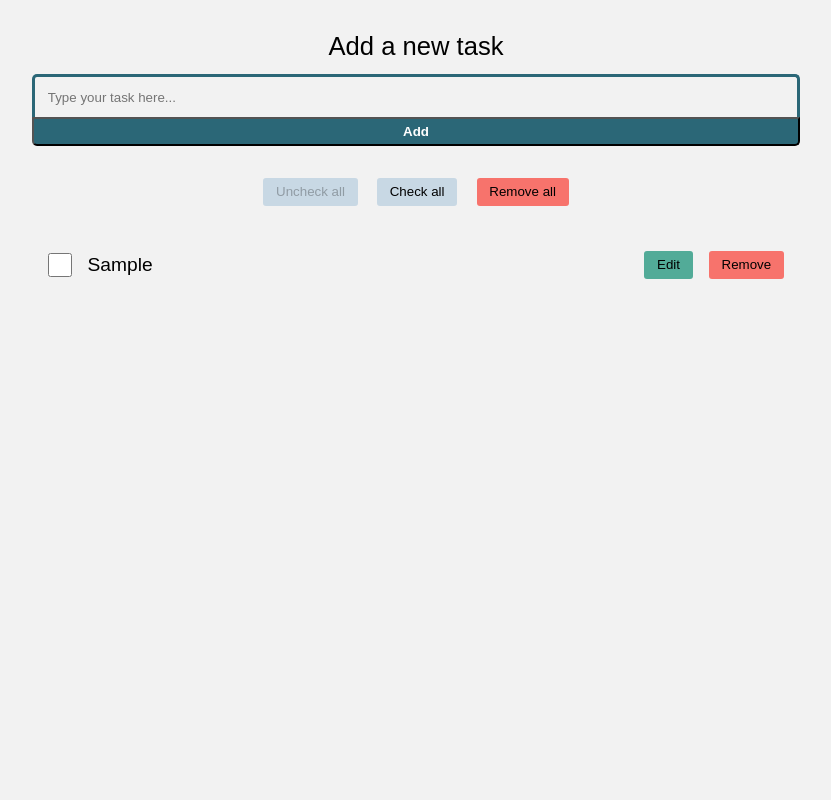
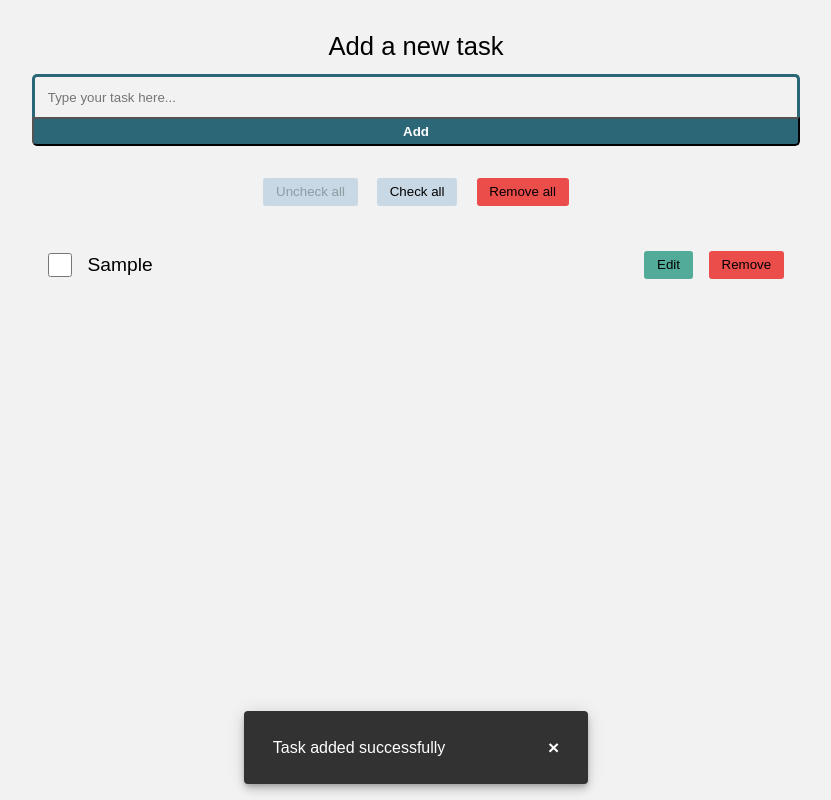
Before and after one commit to GiovanniCarboni/tw-test-one, a React (Create React App) app: page / in a window 1280 px wide. Both pictures are taken after typing "Sample" into the empty fields and a click on the input "Add". Shown: the whole page, without its empty margins (224-1055 px from the left). Built offline with nearby package versions, Linux system fonts and the light colour scheme.

Commit message:
Added input feedback popup

```diff
--- a/public/index.html
+++ b/public/index.html
@@ -16,6 +16,7 @@
   </head>
   <body>
     <noscript>You need to enable JavaScript to run this app.</noscript>
+    <div id="popup"></div>
     <div id="root"></div>
     <!--
       This HTML file is a template.
--- a/src/components/NewTask/NewTask.js
+++ b/src/components/NewTask/NewTask.js
@@ -1,27 +1,42 @@
 import React, { useRef, useContext } from "react";
-import { TaskContext } from "../../store/TaskContext";
 import { v4 as uuid } from "uuid";
+import Popup from "../UI/Popup";
 
 import classes from "./NewTask.module.css";
 
+import { TaskContext } from "../../store/TaskContext";
+import PopupContext from "../../store/PopupContext";
+
 export default function NewTask() {
   const taskInputRef = useRef();
+
   const { handleAddTask } = useContext(TaskContext);
+  const { isDisplayed, displayMessage } = useContext(PopupContext);
 
   const onAddTask = (e) => {
     e.preventDefault();
+    const input = taskInputRef.current;
+
+    if (input.value.trim().length < 1) {
+      displayMessage("This task name is not valid");
+      return;
+    }
 
     handleAddTask({
       id: uuid(),
-      text: taskInputRef.current.value,
+      text: input.value,
       checked: false,
     });
 
-    taskInputRef.current.value = "";
+    console.log("ciao");
+    displayMessage("Task added successfully");
+
+    input.value = "";
   };
 
   return (
     <form className={classes.form} onSubmit={onAddTask}>
+      {isDisplayed && <Popup />}
       <label htmlFor="add-task">Add a new task</label>
       <input
         id="add-task"
--- /dev/null
+++ b/src/components/UI/Popup.js
@@ -0,0 +1,16 @@
+import React, { useContext } from "react";
+
+import classes from "./Popup.module.css";
+
+import PopupContext from "../../store/PopupContext";
+
+export default function Popup() {
+  const { message, onClose } = useContext(PopupContext);
+
+  return (
+    <div className={classes.popup}>
+      <p>{message}</p>
+      <div onClick={onClose}>&times;</div>
+    </div>
+  );
+}
--- /dev/null
+++ b/src/components/UI/Popup.module.css
@@ -0,0 +1,51 @@
+.popup {
+  position: fixed;
+  bottom: 1rem;
+  left: 50%;
+  transform: translateX(-50%);
+  display: flex;
+  align-items: center;
+  justify-content: center;
+  background: #323232;
+  color: #fff;
+  z-index: 5;
+  border-radius: 4px;
+  min-width: 344px;
+  max-width: 672px;
+  box-shadow: 0px 3px 5px -1px rgba(0, 0, 0, 0.2),
+    0px 6px 10px 0px rgba(0, 0, 0, 0.14), 0px 1px 18px 0px rgba(0, 0, 0, 0.12);
+  padding: 0.8rem;
+  animation: 0.3s ease-out slide-up;
+  overflow: hidden;
+}
+
+.popup p {
+  line-height: 1.2rem;
+  padding-left: 16px;
+  padding-right: 8px;
+  width: 100%;
+  margin: 0;
+  padding-top: 14px;
+  padding-bottom: 14px;
+}
+
+.popup div {
+  color: #fff;
+  font-size: 120%;
+  font-weight: bold;
+  margin-left: 8px;
+  margin-right: 8px;
+  cursor: pointer;
+  padding: 8px;
+}
+
+@keyframes slide-up {
+  from {
+    opacity: 0;
+    transform: translate(-50%, 3rem);
+  }
+  to {
+    opacity: 1;
+    transform: translate(-50%, 0);
+  }
+}
--- a/src/index.css
+++ b/src/index.css
@@ -16,7 +16,7 @@
   --background-dark: #c8d8e4;
   --font-dark: #444444;
   --font-light: #555555;
-  --danger: #f7736c;
+  --danger: #eb4d4b;
 }
 
 html {
--- a/src/index.js
+++ b/src/index.js
@@ -3,10 +3,13 @@ import ReactDOM from "react-dom/client";
 import App from "./App";
 
 import "./index.css";
+import { PopupContextProvider } from "./store/PopupContext";
 
 const root = ReactDOM.createRoot(document.getElementById("root"));
 root.render(
   <React.StrictMode>
-    <App />
+    <PopupContextProvider>
+      <App />
+    </PopupContextProvider>
   </React.StrictMode>
 );
--- /dev/null
+++ b/src/store/PopupContext.js
@@ -0,0 +1,43 @@
+import React, { useState } from "react";
+
+const PopupContext = React.createContext({
+  isDisplayed: false,
+  displayMsg: (msg) => {},
+  onClose: () => {},
+});
+
+let timer;
+
+export function PopupContextProvider({ children }) {
+  const [message, setMessage] = useState("");
+  const [isDisplayed, setIsDisplayed] = useState(false);
+
+  const handleDisplay = (message) => {
+    setMessage(message);
+    setIsDisplayed(true);
+
+    timer = setTimeout(() => {
+      handleClose();
+    }, 3000);
+  };
+
+  const handleClose = () => {
+    clearTimeout(timer);
+    setIsDisplayed(false);
+  };
+
+  return (
+    <PopupContext.Provider
+      value={{
+        message,
+        isDisplayed,
+        displayMessage: handleDisplay,
+        onClose: handleClose,
+      }}
+    >
+      {children}
+    </PopupContext.Provider>
+  );
+}
+
+export default PopupContext;
```
